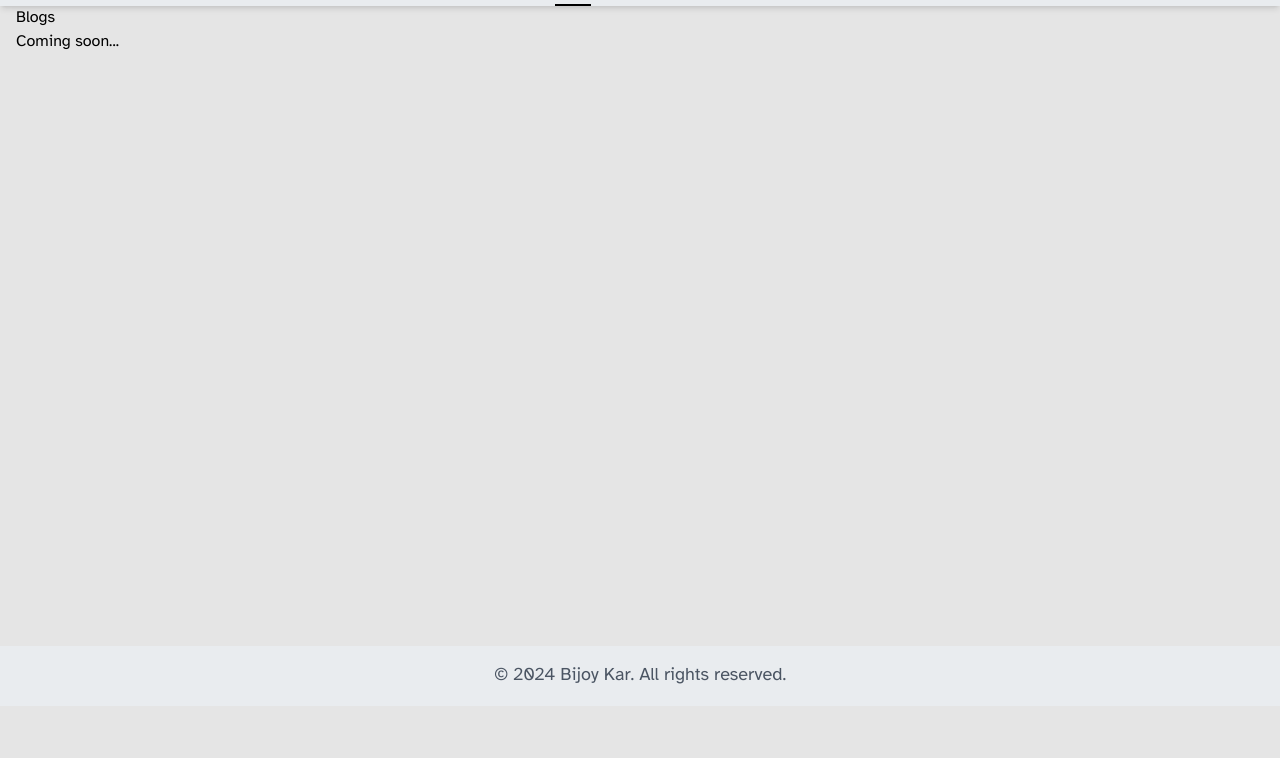
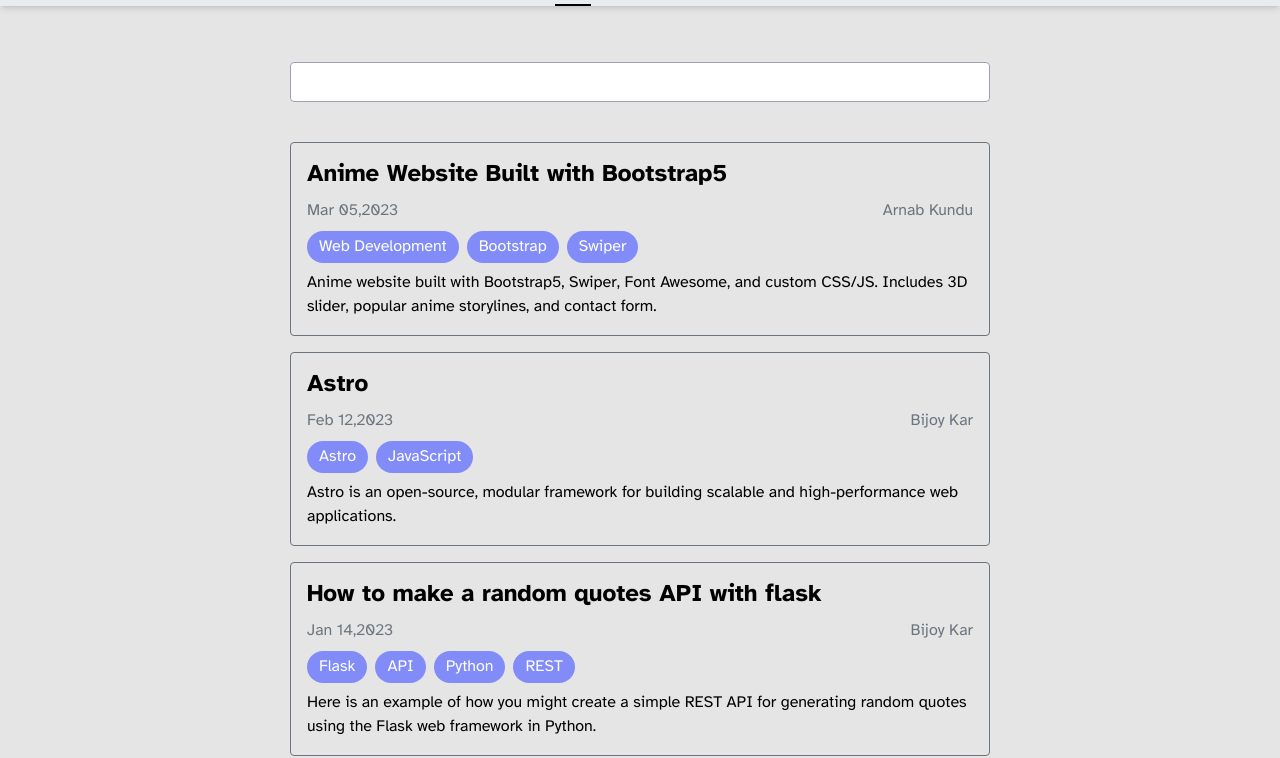
Before and after one commit to iamBijoyKar/blog2.0, an Astro site: page /blog in a window 1280 px wide. Shown: the part 58-816 px from the top of the page. Built offline with nearby package versions, Linux system fonts and the light colour scheme; Astro itself is replaced by a stand-in of ours.

Commit message:
[feat]: Blog searchs added 🪄

```diff
--- /dev/null
+++ b/src/components/Blog/ArticlePreview.svelte
@@ -0,0 +1,38 @@
+<script>
+    export let slug = '';
+    export let title = '';
+    export let pubdate = '';
+    export let author = '';
+    export let tags = [];
+    export let description = '';
+
+</script>
+
+<a href={slug} class="">
+    <div
+      class="flex flex-col gap-2 w-full max-w-[700px] p-4 rounded border border-secondary-text hover:shadow-lg transition-all duration-300"
+    >
+      <h3 class="text-2xl font-bold">
+        {title}
+      </h3>
+      <div class="flex justify-between items-center text-secondary-text">
+        <span class="">
+          {pubdate}
+        </span>
+        <span class="">
+          {author}
+        </span>
+      </div>
+      <div class="flex flex-wrap gap-2">
+        <!-- Tag's raw html  -->
+        {#each tags as tag}
+            <span class="bg-indigo-400 px-3 py-[4px] rounded-full text-white">
+                {tag}
+            </span>
+        {/each}
+      </div>
+      <p class="">
+        {description}
+      </p>
+    </div>
+  </a>
--- /dev/null
+++ b/src/components/Blog/BlogSearch.svelte
@@ -0,0 +1,63 @@
+<script>
+    import { onMount } from "svelte";
+    import ArticlePreview from "./ArticlePreview.svelte";
+    export let articles = {};
+    let query = '';
+    let filteredArticles = [];
+
+    onMount(() => {
+        filteredArticles = articles;
+    });
+
+    function searchBlog(query) {
+        const filteredArticles = articles.filter(article => {
+            if (article.data.title.toLowerCase().includes(query.toLowerCase())) {
+                return article;
+            }
+            else if (article.data.description.toLowerCase().includes(query.toLowerCase())) {
+                return article;
+            }
+            else if (article.data.author.toLowerCase().includes(query.toLowerCase())) {
+                return article;
+            }
+            else if (article.data.tags.map(tag => tag.toLowerCase()).includes(query.toLowerCase())) {
+                return article;
+            }
+        });
+        return filteredArticles;
+    }
+    $: filteredArticles = searchBlog(query);
+
+</script>
+
+<section class="mt-10 w-full md:w-[600px] lg:w-[700px]">
+    <div class="w-full">
+      <input
+        bind:value={query}
+        type="text"
+        class="w-full px-2 py-1 rounded h-10 outline-none border border-gray-400 focus:border-primary-text transition-all duration-300 focus:shadow-md"
+        name=""
+        id=""
+      />
+    </div>
+    <div class="mt-10">
+      <ul class="">
+        {#if filteredArticles.length > 0}
+            {#each filteredArticles as article}
+            <li class="mb-4">
+                <ArticlePreview
+                    title={article.data.title}
+                    description={article.data.description}
+                    pubdate={article.data.pubdate}
+                    author={article.data.author}
+                    slug={`/blog/${article.slug}`}
+                    tags={article.data.tags}
+                    />
+                </li>
+            {/each}
+        {:else}
+            <p class="text-center">No articles found</p>
+        {/if}
+      </ul>
+    </div>
+  </section>
--- a/src/pages/blog/index.astro
+++ b/src/pages/blog/index.astro
@@ -1,8 +1,16 @@
 ---
 import PageLayout from "@/layouts/PageLayout.astro";
+import ArticlePreview from "@/components/Blog/ArticlePreview.astro";
+import BlogSearch from "@/components/Blog/BlogSearch.svelte";
+import { getCollection } from "astro:content";
+
+const articles = (await getCollection("blogs")).sort(
+  (a, b) => a.data.pubdate.valueOf() - b.data.pubdate.valueOf(),
+);
 ---
 
 <PageLayout title="Blog | Bijoy Kar">
-  <h1>Blogs</h1>
-  <p>Coming soon...</p>
+  <div class="mt-10 flex justify-center py-4">
+    <BlogSearch client:idle articles={articles} />
+  </div>
 </PageLayout>
```
